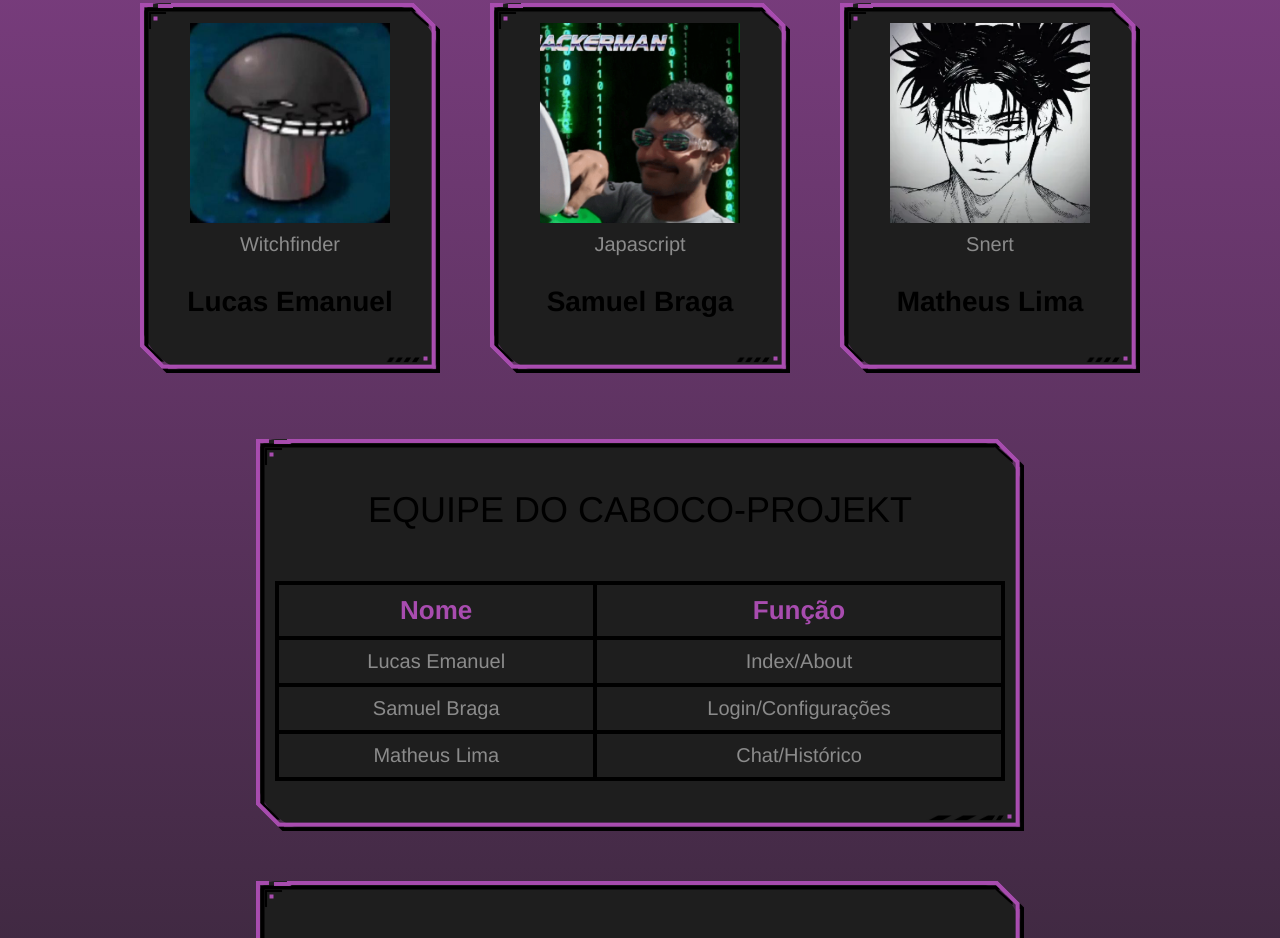
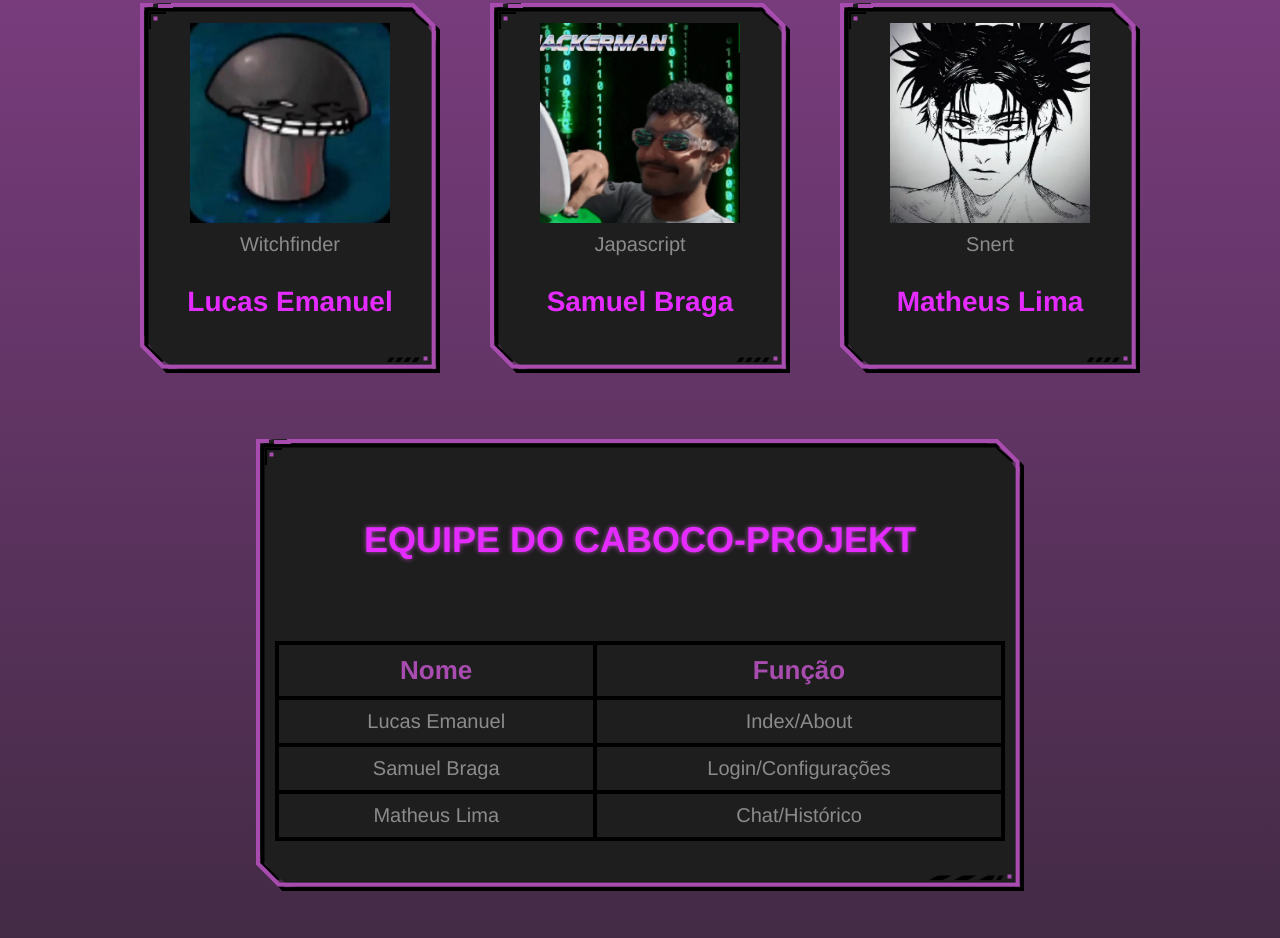
Before and after one commit to w1tchfinder/Caboco-Projekt, a plain HTML site: page Caboco/about.html in a window 1280 px wide. Shown: the part 864-1802 px from the top of the page. Drawn offline with Linux system fonts and the light colour scheme.

Commit message:
Fiz as modificações que o professor falou

```diff
--- a/Caboco/about.html
+++ b/Caboco/about.html
@@ -41,13 +41,13 @@
                     <li class="about-card">
                         <img class="about-card-img" src="../img/about_cards/Matheus.png" alt="Matheus Lima" width="200px" height="200px">
                         <p>Snert</p>
-                        <a href="https://github.com/Snert"><h2>Matheus Lima</h2></a>
+                        <a href="https://github.com/matheuslt2019-coder"><h2>Matheus Lima</h2></a>
                     </li>
                 </ul>
             </section>
             <section class="about-table-section">
                 <table class="about-table">
-                    <caption>Equipe do Caboco-Projekt</caption>
+                    <caption><h1>Equipe do Caboco-Projekt</h1></caption>
                     <tr>
                         <th>Nome</th>
                         <th>Função</th>
--- a/style/style.css
+++ b/style/style.css
@@ -146,7 +146,7 @@ body {
 .index-card h2{
     font-size: 28px;
     margin: 20px 0 20px 0;
-    color: #000000;
+    color: #e52bff;
     text-align: center;
 }
 .index-card p{
@@ -173,6 +173,7 @@ body {
 .explain li{
     margin: 20px 0 20px 0;
     font-size: 26px;
+    color: #ffffff7c;
 }
 .explain a{
     color: #a84caf;
@@ -209,6 +210,12 @@ body {
 }
 .about-main{
     padding: 100px 0 50px 0;
+}
+.about-main h1{
+    font-size: 36px;
+    text-align: center;
+    text-shadow: 0px 0px 5px #a84caf;
+    color: #e52bff;
 }
 .about-article{
     margin: 0 20% 0 20%;
@@ -251,7 +258,7 @@ body {
 .about-card h2{
     font-size: 28px;
     margin: 30px 0 0 0px;
-    color: #000000;
+    color: #e52bff;
     text-align: center;
     transition: color 0.3s ease, text-decoration 0.3s ease;
 }
```
